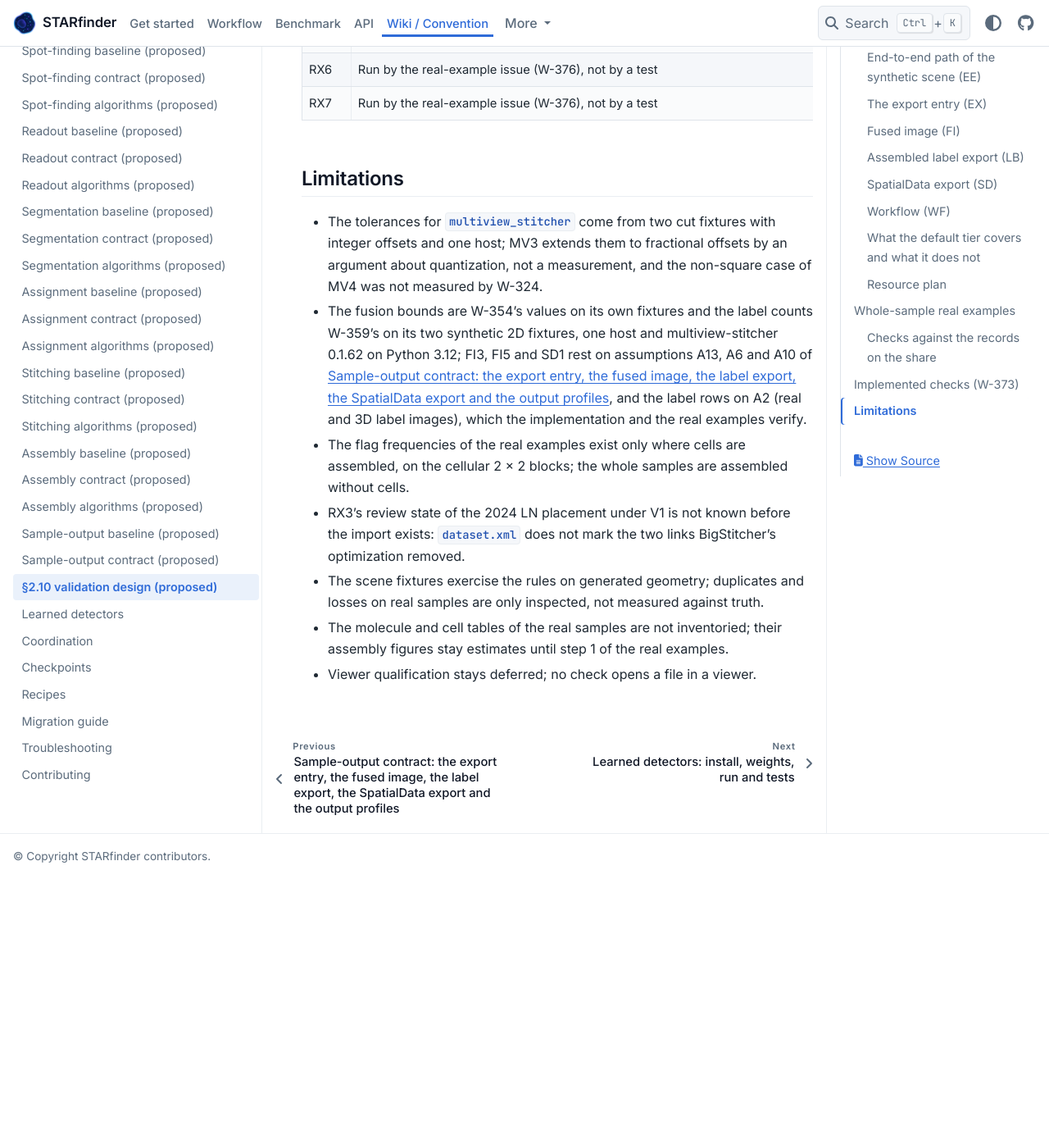
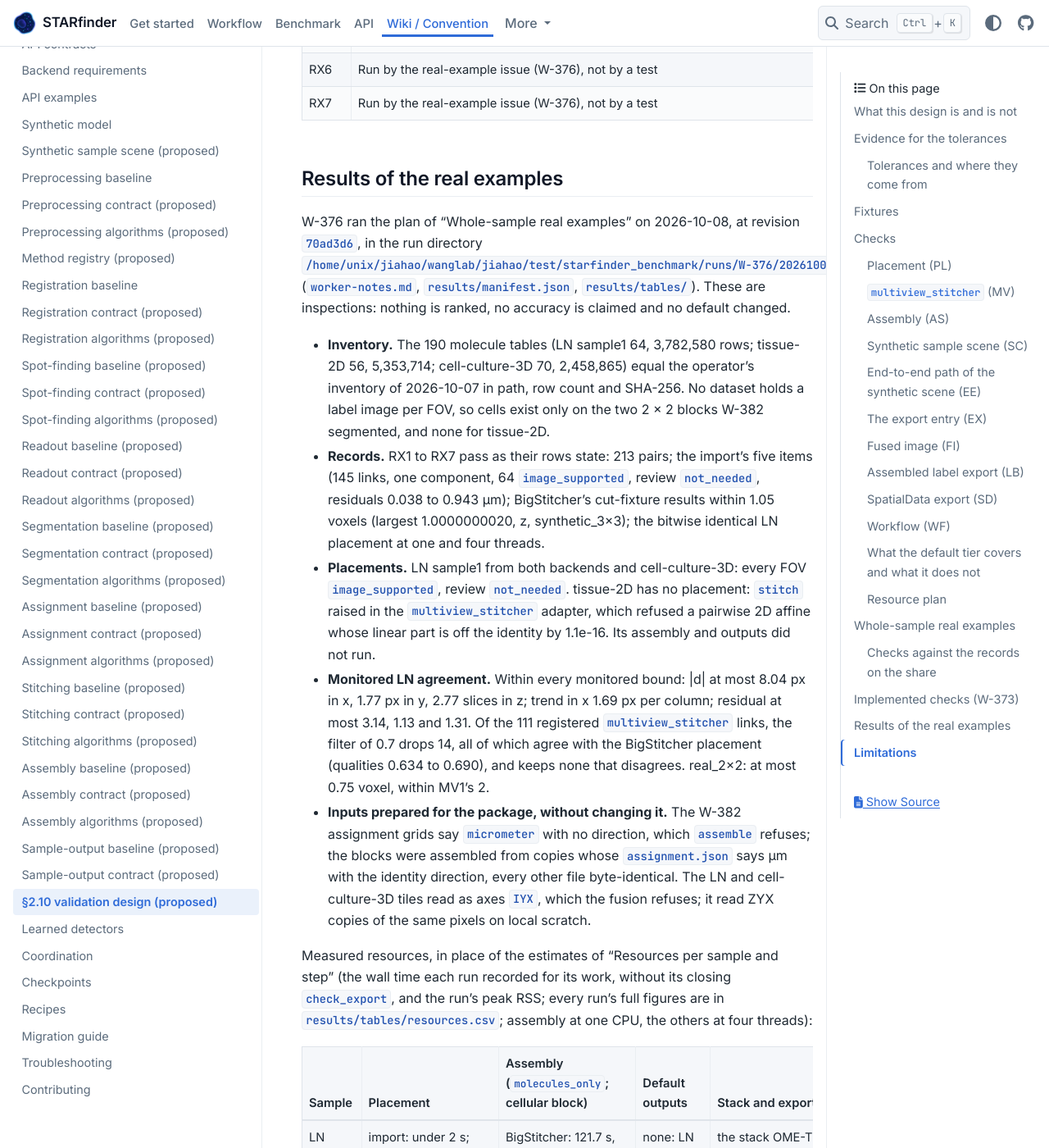
Before and after one commit to wanglab-broad/starfinder, a Sphinx documentation site: the page built from docs/stitching-assembly-validation.md, in a window 1280 px wide and 1400 px high, scrolled down 88113 px. Shown: the whole window at 82% size. Built offline with Sphinx 7.4.7 and the PyData theme 0.15.4, drawn with Linux system fonts in a browser that asks for light colours; before the commit the page ends 89185 px from its top, so only the background shows below that; some of the changed text lies outside the part shown.

Commit message:
feat(w-376): run the §2.10 whole-sample real examples and the checks…
I ran the §2.10 real examples for LN sample1 (both placements) and
cell-culture-3D. The checks against the records (RX1–RX7) pass, the
monitored LN agreement is within every bound, all six export folders
pass check_export, and the flag-frequency table and the overlapping-pair
count are filled in. tissue-2D could not be placed: stitch raised inside
the multiview_stitcher adapter because a 2D pairwise affine is off the
identity by 1.1e-16. So tissue-2D has no assembly, no export and no
ownership figure, and 8 of the 9 planned PNGs exist. The package was not
changed. Two input problems were …

Linear-Issue: W-376

```diff
--- a/docs/stitching-assembly-validation.md
+++ b/docs/stitching-assembly-validation.md
@@ -791,6 +791,69 @@ records on the share and are run by the real-example issue (W-376), not by a tes
 | RX6 | Run by the real-example issue (W-376), not by a test | real examples |
 | RX7 | Run by the real-example issue (W-376), not by a test | real examples |
 
+## Results of the real examples
+
+W-376 ran the plan of "Whole-sample real examples" on 2026-10-08, at revision `70ad3d6`, in
+the run directory
+`/home/unix/jiahao/wanglab/jiahao/test/starfinder_benchmark/runs/W-376/20261008T044605Z-9a24f906`
+(`worker-notes.md`, `results/manifest.json`, `results/tables/`). These are inspections:
+nothing is ranked, no accuracy is claimed and no default changed.
+
+* **Inventory.** The 190 molecule tables (LN sample1 64, 3,782,580 rows; tissue-2D 56,
+  5,353,714; cell-culture-3D 70, 2,458,865) equal the operator's inventory of 2026-10-07 in
+  path, row count and SHA-256. No dataset holds a label image per FOV, so cells exist only
+  on the two 2 × 2 blocks W-382 segmented, and none for tissue-2D.
+* **Records.** RX1 to RX7 pass as their rows state: 213 pairs; the import's five items
+  (145 links, one component, 64 `image_supported`, review `not_needed`, residuals 0.038 to
+  0.943 µm); BigStitcher's cut-fixture results within 1.05 voxels (largest 1.0000000020, z,
+  synthetic_3x3); the bitwise identical LN placement at one and four threads.
+* **Placements.** LN sample1 from both backends and cell-culture-3D: every FOV
+  `image_supported`, review `not_needed`. tissue-2D has no placement: `stitch` raised in the
+  `multiview_stitcher` adapter, which refused a pairwise 2D affine whose linear part is off
+  the identity by 1.1e-16. Its assembly and outputs did not run.
+* **Monitored LN agreement.** Within every monitored bound: |d| at most 8.04 px in x, 1.77 px
+  in y, 2.77 slices in z; trend in x 1.69 px per column; residual at most 3.14, 1.13 and
+  1.31. Of the 111 registered `multiview_stitcher` links, the filter of 0.7 drops 14, all
+  of which agree with the BigStitcher placement (qualities 0.634 to 0.690), and keeps none
+  that disagrees. real_2x2: at most 0.75 voxel, within MV1's 2.
+* **Inputs prepared for the package, without changing it.** The W-382 assignment grids say
+  `micrometer` with no direction, which `assemble` refuses; the blocks were assembled from
+  copies whose `assignment.json` says µm with the identity direction, every other file
+  byte-identical. The LN and cell-culture-3D tiles read as axes `IYX`, which the fusion
+  refuses; it read ZYX copies of the same pixels on local scratch.
+
+Measured resources, in place of the estimates of "Resources per sample and step" (the wall
+time each run recorded for its work, without its closing `check_export`, and the run's peak
+RSS; every run's full figures are in `results/tables/resources.csv`; assembly at one CPU,
+the others at four threads):
+
+| Sample | Placement | Assembly (`molecules_only`; cellular block) | Default outputs | Stack and export |
+| --- | --- | --- | --- | --- |
+| LN sample1 | import: under 2 s; `multiview_stitcher`: 140.6 s, 7.57 GiB (one thread: 151.1 s) | BigStitcher: 121.7 s, 2.90 GiB; `multiview_stitcher`: 124.0 s, 2.91 GiB; blocks 46.7 and 47.2 s, 1.96 GiB | none: LN writes no projection | the stack OME-TIFF from each placement, zlib, with `check_export`: BigStitcher 66 × 6,167 × 5,435, fusion 1,468 s, 2.53 GiB, 662,701,545 bytes, and the store 141.5 s, 729,704,694 bytes (run 1,955 s, 6.00 GiB); `multiview_stitcher` 68 × 6,166 × 5,441, fusion 1,564 s, 2.53 GiB, 669,758,230 bytes (run 1,708 s, 6.08 GiB); the two ran side by side; the blocks' label exports 54 s, 4.6 GiB each |
+| cell-culture-3D | 55.2 s, 4.77 GiB | 79.1 s, 2.18 GiB; block 28.4 s, 1.02 GiB | 6,818 × 4,788 projection: 52.0 s, 2.15 GiB | the block's stack, 33 × 2,844 × 2,842, with its label export: 66.6 s, 2.98 GiB, 31,008,462 bytes |
+| tissue-2D | failed after 30.6 s, 0.87 GiB | not run | not run | none |
+
+No run reached its limit; the largest export folder holds 2.13 GB. Assumptions
+({doc}`sample-output-contract`, "Assumptions"): A1 holds, the LN stack fused from lazily
+loaded tiles peaking at 2.53 GiB in the fusion part against W-354's 12.35 GiB with every
+tile loaded; A2 holds on the three blocks (L2 and L4 pass, every retained ID drawn); A3 and
+A8: both stack files are below 4 GiB, so the BigTIFF case was not reached, they read back
+through `check_export` in 294 s (with the store) and 100 s, and the tiled zlib writer took
+1,468 and 1,564 s against W-354's 242 s uncompressed with every tile loaded; A9 is not
+verified, because the one store written (LN sample1, BigStitcher) has no label export;
+A4 stays open.
+
+| Sample, placement | Where cells exist | Cell rows | Retained | Excluded `not_owner` | `conflict` (of retained) | `unclaimed` (of `not_owner`) | `fov_edge` (of all rows; of retained) | Overlapping retained pairs (of different FOVs) |
+| --- | --- | --- | --- | --- | --- | --- | --- | --- |
+| LN sample1, BigStitcher import | the 2 × 2 block of `Position048`, `049`, `057`, `058` | 9,102 | 8,194 | 908 | 8 of 8,194 | 361 of 908 | 196 of 9,102; 98 of 8,194 | 93 |
+| LN sample1, `multiview_stitcher` | the same block | 9,102 | 8,197 | 905 | 12 of 8,197 | 360 of 905 | 196 of 9,102; 98 of 8,197 | 82 |
+| cell-culture-3D, `multiview_stitcher` | the 2 × 2 block of `Position397`, `398`, `407`, `408` | 226 | 185 | 41 | 16 of 185 | 6 of 41 | 82 of 226; 46 of 185 | 34 |
+| tissue-2D, `multiview_stitcher` | none: no cell input, and no placement | 0 | 0 | 0 | not applicable | not applicable | not applicable | not applicable |
+
+The overlap count is computed by the issue's script, which gives 2 on `label_pair`; it is an
+upper bound on the cells retained twice whose observations share a voxel, recorded for
+Jiahao's decision on cells with several observations, not acted on.
+
 ## Limitations
 
 * The tolerances for `multiview_stitcher` come from two cut fixtures with integer offsets
```
